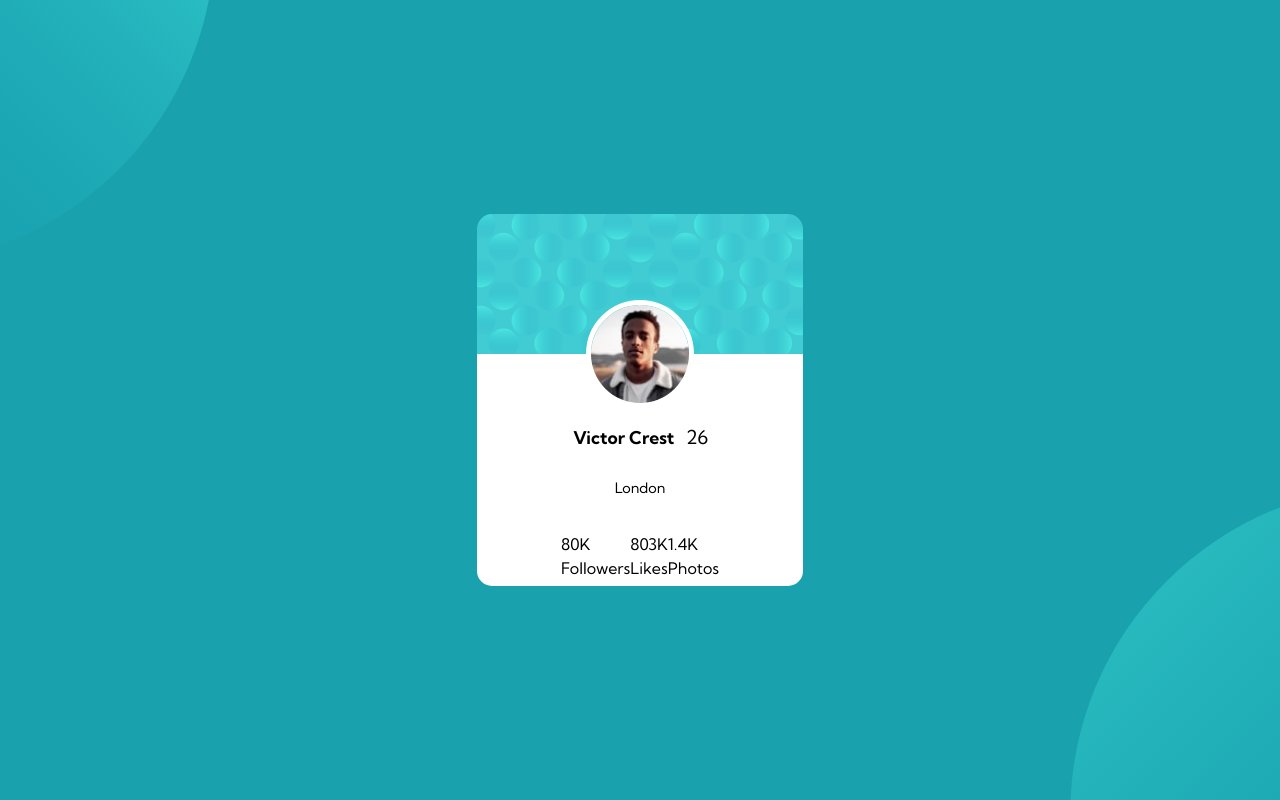
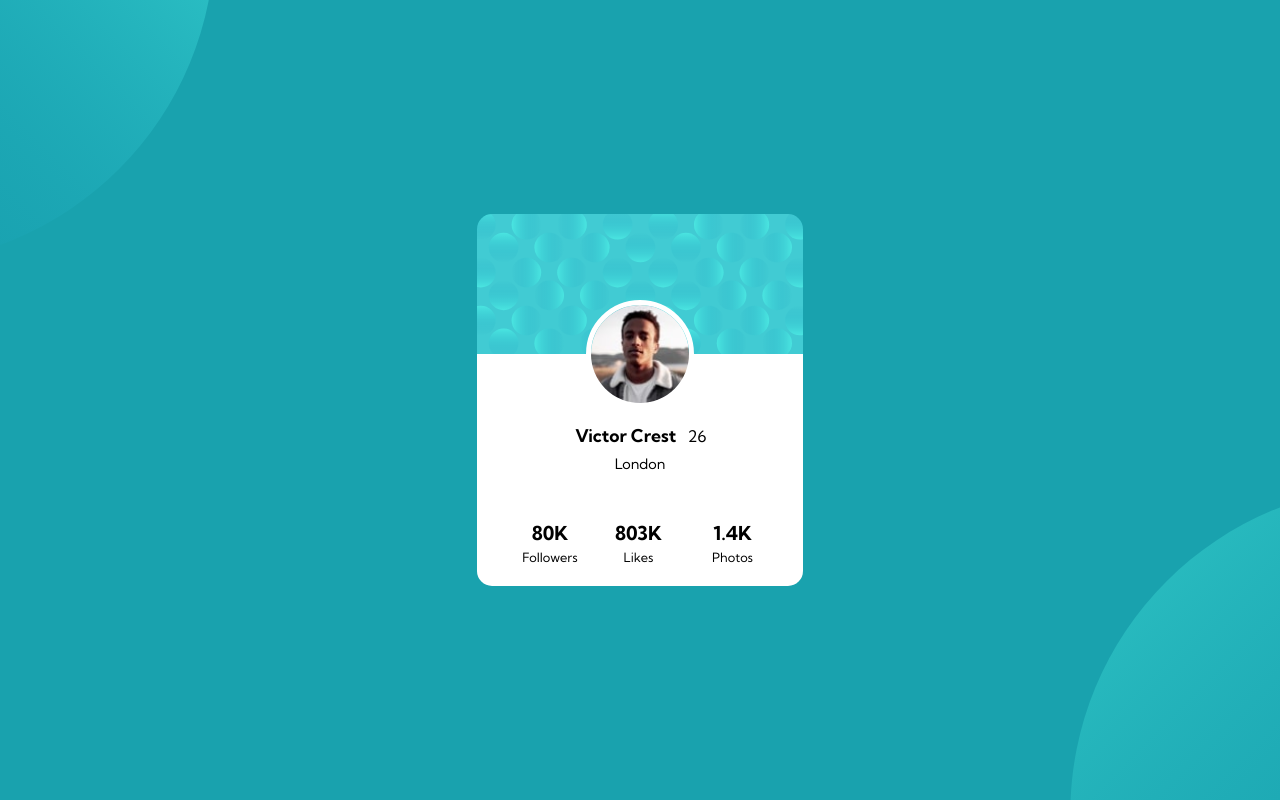
Before and after one commit to mrcordova/profile-card-component, a plain HTML site: page index.html in a window 1280 px wide. Drawn offline with Linux system fonts and the light colour scheme.

Commit message:
add padding to stats

```diff
--- a/css/style.css
+++ b/css/style.css
@@ -50,6 +50,9 @@ body {
 
 
 }
+.category {
+    font-size: 0.8rem;
+}
 .img {
     margin-block-start: 5.4rem;
     margin-block-end: 0.95rem;
@@ -60,12 +63,12 @@ body {
 
 .loc {
     font-size: 0.9rem;
-    flex: 1;
-    /* margin-block-end: 2rem; */
+    /* flex: 1; */
+    padding-block-start: 0.3rem;
 }
 .profile-info-con {
     display: flex;
-    flex: 1;
+    /* flex: 1; */
     align-items: baseline;
 
 
@@ -78,14 +81,30 @@ body {
 
 }
 .profile-info-con>p {
-    font-size: 1.2rem;
+    font-size: 1rem;
     padding-inline-start: 0.23rem;
     padding-inline-end: 0.8rem;
 }
-
+.num {
+    font-size: 1.2rem;
+}
 .stats-con {
     display: flex;
+    /* padding-inline-end: 0.5rem; */
     flex: 1;
-    /* margin-block-start: 2rem; */
+    margin-block-start: 2.7rem;
+    width: 100%;
+    justify-content: space-evenly;
+    text-align: center;
 
 }
+.stats-con>div:first-child {
+    padding-inline-start: 0.5rem;
+}
+
+.stats-con>div:nth-child(2) {
+    padding-inline-end: 0.8rem;
+}
+.stats-con>div:last-child {
+    padding-inline-end: 0.8rem;
+}
--- a/index.html
+++ b/index.html
@@ -35,26 +35,26 @@
     </p>
     <div class="stats-con">
       <div>
-        <p>
+        <p class="num kumbh-sans-700">
           80K
         </p>
-        <p>
+        <p class="category">
           Followers
         </p>
       </div>
       <div >
-        <p>
+        <p class="num kumbh-sans-700">
           803K
         </p>
-        <p>
+        <p class="category">
           Likes
         </p>
       </div>
       <div>
-        <p>
+        <p class=" num kumbh-sans-700">
           1.4K
         </p>
-        <p>
+        <p class="category">
           Photos
         </p>
       </div>
```
